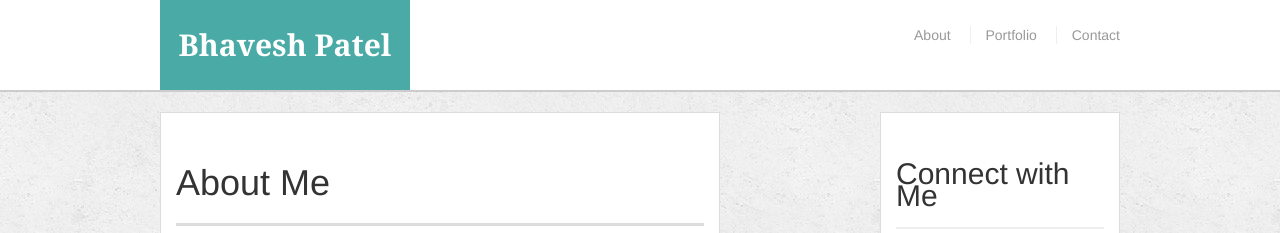
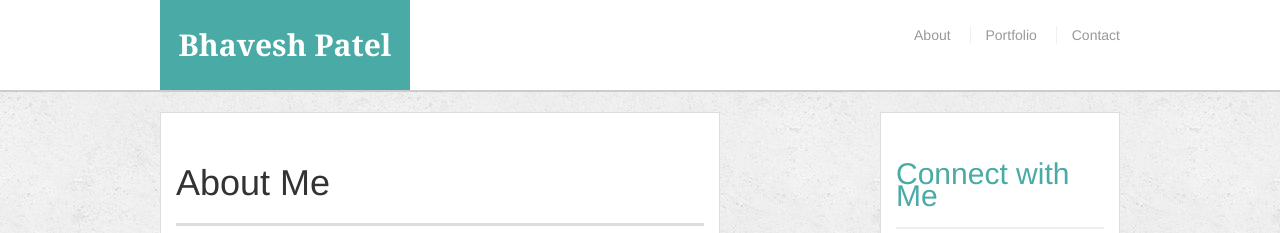
Before and after one commit to bppatelny/Bootstrap-Portfolio, a plain HTML site: page index.html in a window 1280 px wide. Shown: the top 233 px of the page. Drawn offline with nearby package versions, Linux system fonts and the light colour scheme.

Commit message:
Override color.

```diff
--- a/assets/css/style.css
+++ b/assets/css/style.css
@@ -136,6 +136,7 @@ h3,
   margin-bottom: 15px;
   line-height: 22px;
   border-bottom: 2px solid #eee;
+  color:#4aaaa5!important;
 }
 
 .social {
```
